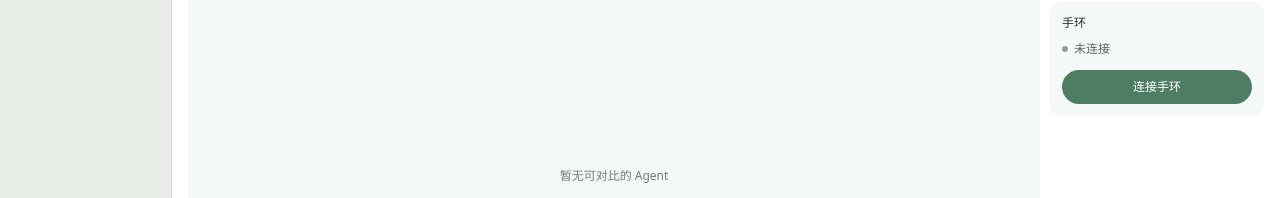
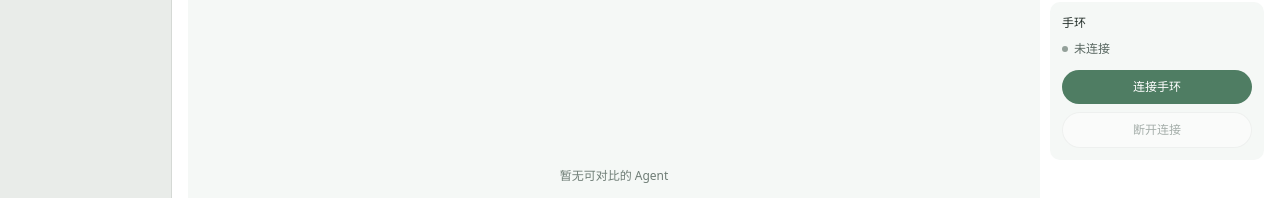
Before and after one commit to kyrieove/pulse-band, a React (Vite) app: page / in a window 1280 px wide. Shown: the part 377-575 px from the top of the page. Built offline with nearby package versions, Linux system fonts and the light colour scheme.

Commit message:
fix(device): 断开连接按钮常驻显示，未连接时置灰
- 主线要求：断开与连接一开始并排常驻，而不是连上才出现
- 未连接或操作中禁用

```diff
--- a/src/renderer/components/pulse/OverviewPage.tsx
+++ b/src/renderer/components/pulse/OverviewPage.tsx
@@ -223,16 +223,14 @@ export const OverviewPage: React.FC<OverviewPageProps> = ({
               >
                 {bandBusy ? '连接中…' : bandConnected ? '已连接' : '连接手环'}
               </button>
-              {bandConnected && (
               <button
                 type="button"
                 onClick={onDisconnect}
-                  disabled={bandBusy}
+                disabled={!bandConnected || bandBusy}
                 className="w-full rounded-full py-2 text-[12px] font-semibold select-none cursor-pointer bg-[var(--bg-surface)] border border-[var(--border-strong)] text-[var(--text-secondary)] disabled:opacity-50 disabled:cursor-not-allowed"
               >
                 断开连接
               </button>
-              )}
             </div>
           </div>
         </div>
```
Lines whose indentation alone changed are shown as unchanged.
